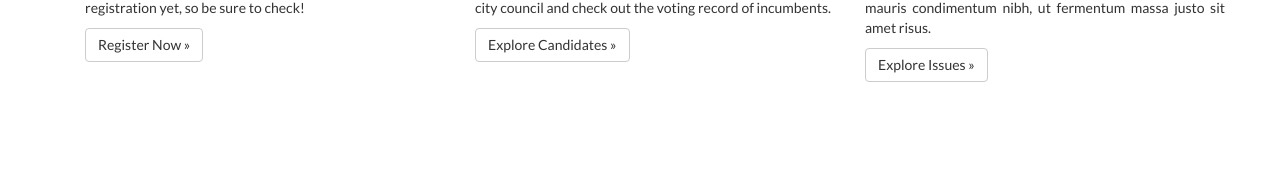
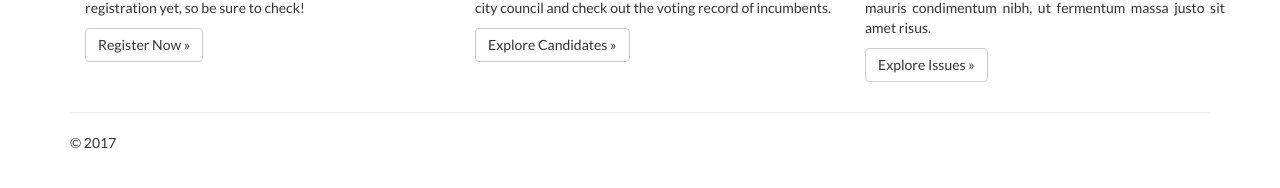
Before and after one commit to seakelps/votelocal, a Jekyll site: the page built from topic/education.html, in a window 1280 px wide. Shown: the part 327-515 px from the top of the page. Built offline with Jekyll 4.4.1, drawn with Linux system fonts in a browser that asks for light colours.

Commit message:
add run-away footer back

```diff
--- a/_layouts/topic.html
+++ b/_layouts/topic.html
@@ -34,6 +34,12 @@
                     {% include footer.html %}
                 </div>
             </section>
+
+            <hr>
+
+            <footer>
+                <p>© 2017</p>
+            </footer>
         </div>
     </body>
 </html>
```
